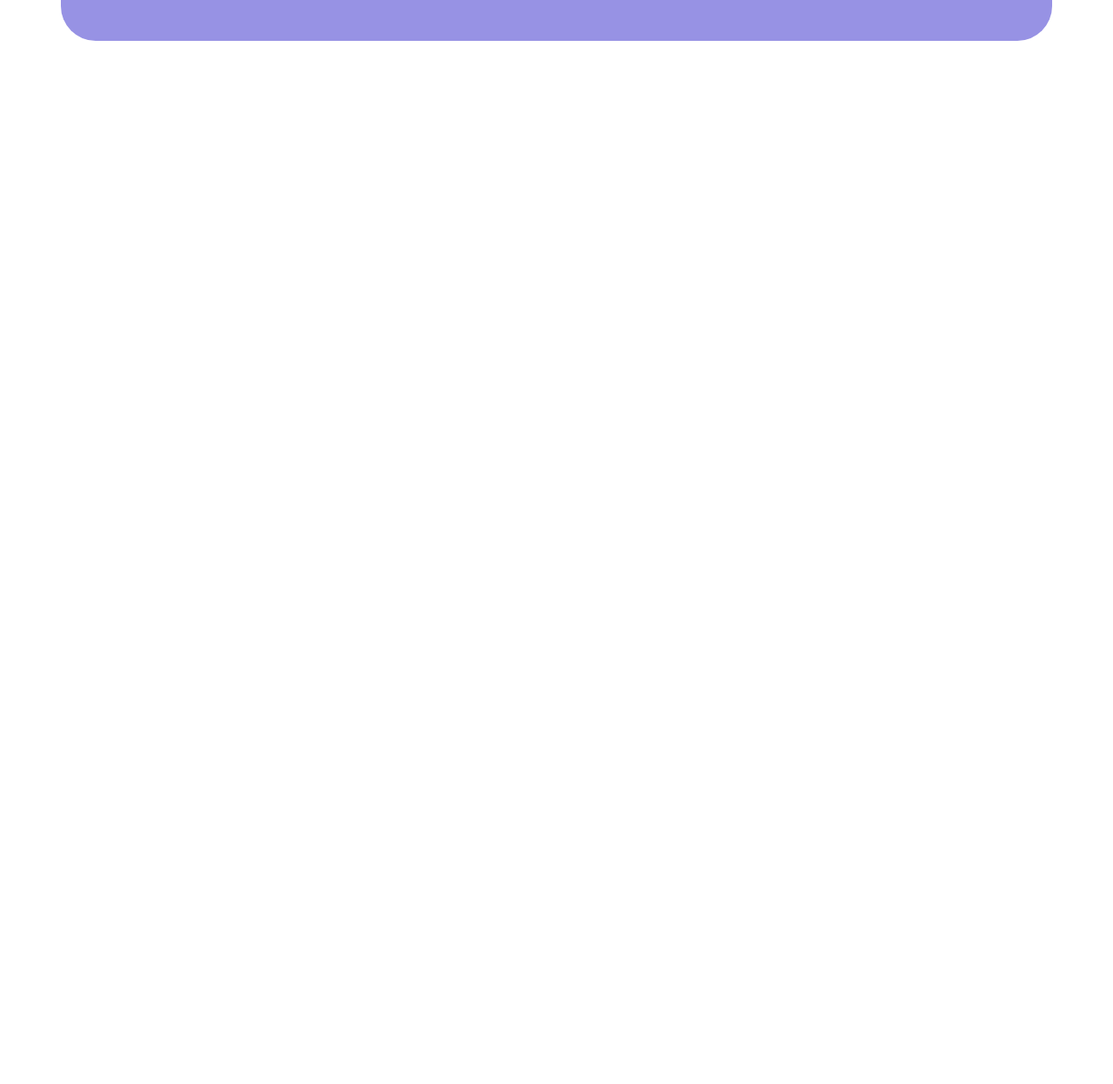
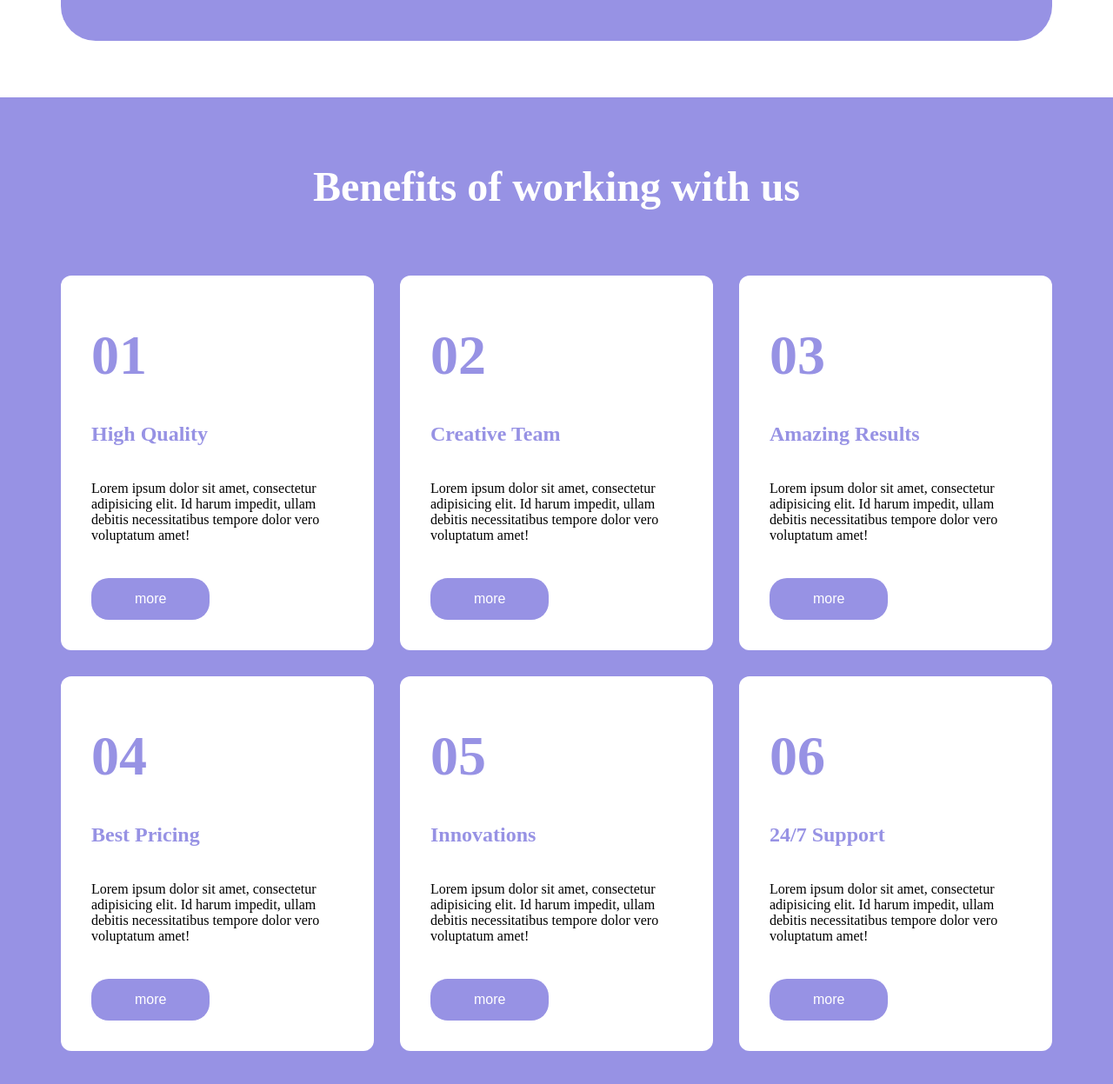
Before and after one commit to Smurrowz/htmlcss-responsive-layout, a plain HTML site: page index.html in a window 1280 px wide. Shown: the part 2966-4213 px from the top of the page at 87% size. Before the commit the page ends 3078 px from the top, so only its background shows below. Drawn offline with Linux system fonts and the light colour scheme.

Commit message:
finito la quarta sezione + qualche fix

```diff
--- a/css/app.css
+++ b/css/app.css
@@ -24,7 +24,7 @@ ul {
   margin: 0 auto;
 }
 
-.row {
+.pt-1 .row {
   display: flex;
   flex-wrap: wrap;
   gap: 24px;
@@ -35,10 +35,11 @@ ul {
   display: flex;
 }
 
-.sect-odd{
+.sect-odd {
   background-color: white;
 }
-.sect-even{
+
+.sect-even {
   background-color: #9792E4;
 }
 
@@ -65,7 +66,7 @@ ul {
   color: white;
 }
 
-.col-33 {
+.pt-1 .col-33 {
   flex-basis: calc((100% / 3) - 24px);
   border-radius: 12px;
   display: flex;
@@ -75,7 +76,7 @@ ul {
   gap: 40px;
 }
 
-.col-66 {
+.pt-1 .col-66 {
   flex-basis: calc((100% / 3 * 2) - 24px);
   border-radius: 12px;
   display: flex;
@@ -182,13 +183,13 @@ ul {
 /* sezione 1 tablet */
 
 @media screen and (max-width: 810px) {
-  .col-66 {
+  .pt-1 .col-66 {
     flex-direction: column;
     gap: 40px;
 
   }
 
-  .col-50-2 {
+  .pt-1 .col-50-2 {
     align-items: flex-start;
   }
 
@@ -201,9 +202,9 @@ ul {
 /* sezione 1 mobile */
 @media screen and (max-width: 440px) {
 
-  .col-66,
-  .col-33 {
-    flex-basis: 100%;
+  .pt-1 .col-66,
+  .pt-1 .col-33 {
+    flex-basis: calc(100% - 24px);
   }
 }
 
@@ -262,12 +263,15 @@ ul {
     flex-direction: column;
     gap: 40px;
   }
-  .col-50{
+
+  .col-50 {
     width: 100%;
   }
+
   .pt-2 .col-50:first-child h3 {
     font-size: 4rem;
   }
+
   .pt-2 .col-50:first-child img {
     margin-bottom: 90px;
     width: 100%;
@@ -286,64 +290,72 @@ ul {
 
 
 /* sezione 3 */
-.pt-3{
+.pt-3 {
   padding: 65px 0;
 }
 
-.pt-3 .col{
+.pt-3 .col {
   width: 100%;
   display: flex;
   flex-direction: column;
   gap: 55px
 }
 
-.pt-3 header{
+.pt-3 header {
   text-align: center;
 }
-.pt-3 h2{
-  margin-top: 50px ;
-  margin-bottom:50px ;
-  color:#9792E4 ;
-  font-size:3rem ;
+
+.pt-3 h2 {
+  margin-top: 50px;
+  margin-bottom: 50px;
+  color: #9792E4;
+  font-size: 3rem;
 }
-.pt-3 p{
+
+.pt-3 p {
   font-size: 18px;
 }
-.pt-3 img{
-  max-width:200px ;
+
+.pt-3 img {
+  max-width: 200px;
   aspect-ratio: 1;
   border-radius: 100%;
   object-fit: cover;
 }
-.quote{
-  padding: 0 60px;
+
+.quote {
+  padding: 0 0 0 60px;
   color: white;
 }
-.quote p{
-  margin-bottom:40px ;
+
+.quote p {
+  margin-bottom: 40px;
   font-weight: 18px;
 }
-.pt-3 .card{
-  background-color:#9792E4 ;
-  padding:25px 15px 50px  15px;
+
+.pt-3 .card {
+  background-color: #9792E4;
+  padding: 25px 15px 50px 15px;
   border-radius: 40px;
 }
 
-.card.flex{
+.card.flex {
   align-items: center;
 }
 
-.quote p:before{
+.quote p:before {
   content: open-quote;
   font-weight: bold;
   font-size: 25px;
 }
-.quote p:after{
+
+.quote p:after {
   content: close-quote;
   font-weight: bold;
   font-size: 25px;
 }
-.card-container{
+
+.card-container {
   display: flex;
   flex-direction: column;
   gap: 2rem;
@@ -351,18 +363,92 @@ ul {
 
 
 /* sezione 3 tablet */
-@media screen and (max-width: 810px) {
+@media screen and (max-width: 810px) {}
+
+
+/* sezione 3 mobile */
+@media screen and (max-width: 440px) {
+  .flex.card {
+    flex-direction: column;
+  }
+
+  .quote {
+    padding: 0;
+    text-align: center;
+  }
+  .pt-3 h2 {
+    font-size: 2.5rem;
+  }
 
 }
 
 
-/* sezione 3 mobile */
+/* sezione 4 */
+
+.pt-4 {
+  padding: 75px 0 65px 0;
+}
+
+.pt-4 h2 {
+  font-size: 3rem;
+  color: white;
+  text-align: center;
+  margin-bottom: 75px;
+}
+
+.pt-4 .col-33 {
+  flex-basis: calc((100% / 3) - 30px);
+  border-radius: 12px;
+  display: flex;
+  flex-direction: column;
+  padding: 55px 35px 35px 35px;
+  gap: 40px;
+  background-color: white;
+}
+
+.pt-4 .row {
+  display: flex;
+  flex-wrap: wrap;
+  gap: 30px;
+  margin-right: -30px;
+}
+
+.button-violet {
+  background-color: #9792E4;
+  color: white;
+  align-self: flex-start;
+}
+
+.pt-4 h3 {
+  color: #9792E4;
+  font-size: 1.5rem;
+}
+
+.benefit-number {
+  color: #9792E4;
+  font-size: 4rem;
+  font-weight: bold;
+}
+
+/* sezione 4 tablet */
+@media screen and (max-width: 810px) {
+  .pt-4 .col-33 {
+    flex-basis: calc(50% - 30px);
+  }
+}
+
+
+/* sezione 4 mobile */
 @media screen and (max-width: 440px) {
- .flex.card{
-  flex-direction: column;
- }
- .quote{
-  padding: 0;
-  text-align: center;
- }
+  .pt-4 .col-33 {
+    flex-basis: calc(100% - 30px);
+  }
+  .benefit-number{
+
+    font-size: 3rem;
+    font-weight: bold;
+  }
+  .pt-4 h2 {
+    font-size: 2.5rem;
+  }
 }
--- a/index.html
+++ b/index.html
@@ -119,11 +119,54 @@
               </div>
              </div>
           </div>
-
-
         </div>
       </div>
     </section>
+    <!-- quarta sezione -->
+    <section class=" pt-4 sect-even">
+      <div class="container">
+        <h2>Benefits of working with us</h2>
+        <div class="row">
+          <div class="col-33">
+            <span class="benefit-number">01</span>
+            <h3>High Quality</h3>
+            <p>Lorem ipsum dolor sit amet, consectetur adipisicing elit. Id harum impedit, ullam debitis necessitatibus tempore dolor vero voluptatum amet!</p>
+            <button class="button-big button-violet"> more</button>
+          </div>
+          <div class="col-33">
+            <span class="benefit-number">02</span>
+            <h3>Creative Team</h3>
+            <p>Lorem ipsum dolor sit amet, consectetur adipisicing elit. Id harum impedit, ullam debitis necessitatibus tempore dolor vero voluptatum amet!</p>
+            <button class="button-big button-violet"> more</button>
+          </div>
+          <div class="col-33">
+            <span class="benefit-number">03</span>
+            <h3>Amazing Results</h3>
+            <p> Lorem ipsum dolor sit amet, consectetur adipisicing elit. Id harum impedit, ullam debitis necessitatibus tempore dolor vero voluptatum amet!</p>
+            <button class="button-big button-violet"> more</button>
+          </div>
+          <div class="col-33">
+            <span class="benefit-number">04</span>
+            <h3>Best Pricing</h3>
+            <p>Lorem ipsum dolor sit amet, consectetur adipisicing elit. Id harum impedit, ullam debitis necessitatibus tempore dolor vero voluptatum amet!</p>
+            <button class="button-big button-violet"> more</button>
+          </div>
+          <div class="col-33">
+            <span class="benefit-number">05</span>
+            <h3>Innovations</h3>
+            <p> Lorem ipsum dolor sit amet, consectetur adipisicing elit. Id harum impedit, ullam debitis necessitatibus tempore dolor vero voluptatum amet!</p>
+            <button class="button-big button-violet"> more</button>
+          </div>
+          <div class="col-33">
+            <span class="benefit-number">06</span>
+            <h3>24/7 Support</h3>
+            <p>Lorem ipsum dolor sit amet, consectetur adipisicing elit. Id harum impedit, ullam debitis necessitatibus tempore dolor vero voluptatum amet!</p>
+            <button class="button-big button-violet"> more</button>
+          </div>
+        </div>
+      </div>
+    </section>
+
 
 
   </main>
```
